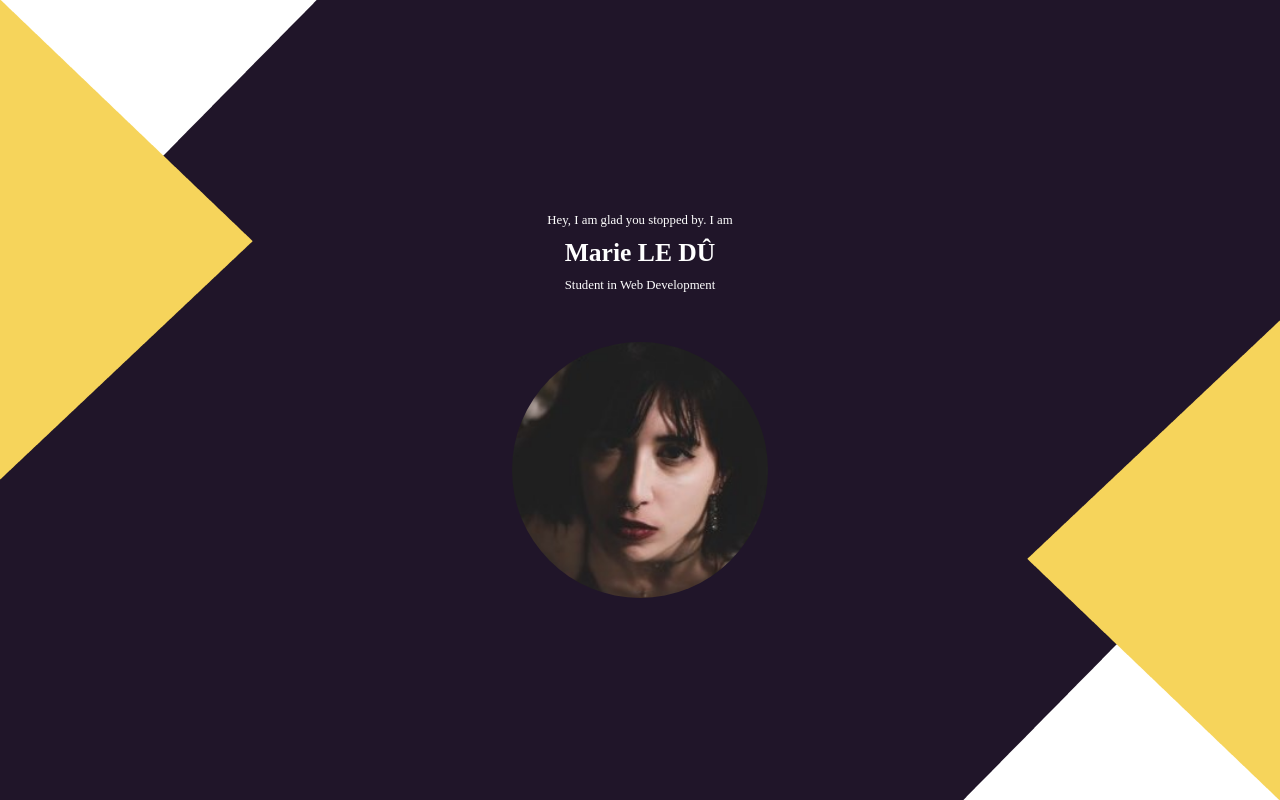
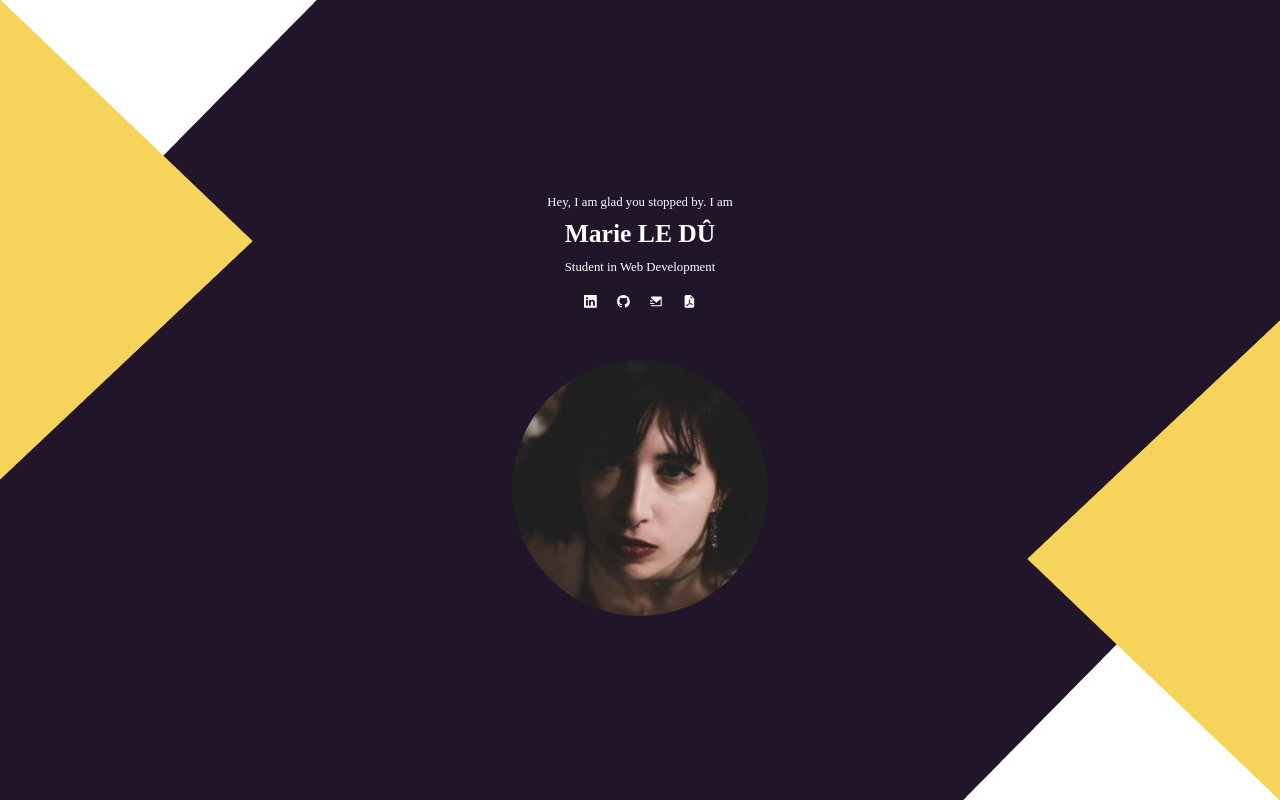
Before and after one commit to MoumouLD/marield.github.io, a React (Create React App) app in the folder portfolio/: page / in a window 1280 px wide. Built offline with nearby package versions, Linux system fonts and the light colour scheme; a web font is replaced by a local one.

Commit message:
nav ok miss link to contact form

```diff
--- a/portfolio/package.json
+++ b/portfolio/package.json
@@ -8,6 +8,7 @@
     "@testing-library/user-event": "^13.5.0",
     "react": "^18.2.0",
     "react-dom": "^18.2.0",
+    "react-icons": "^4.7.1",
     "react-scripts": "5.0.1",
     "web-vitals": "^2.1.4"
   },
--- a/portfolio/src/containers/Header/Header.jsx
+++ b/portfolio/src/containers/Header/Header.jsx
@@ -1,5 +1,6 @@
 import React from "react";
 import './header.css';
+import Nav from "../Navbar/Nav";
 import Photo from '../../assets/Marie-1.jpg'
 
 const Header = () => {
@@ -11,6 +12,8 @@ const Header = () => {
                 <p>Student in Web Development</p>
             </div>
 
+            <Nav></Nav>
+
             <img id="profil-pic" src={Photo} alt='profil'/>
 
         </header>
--- /dev/null
+++ b/portfolio/src/containers/Navbar/Nav.jsx
@@ -0,0 +1,36 @@
+import React from "react";
+import './nav.css';
+import {BsLinkedin} from 'react-icons/bs';
+import {RiMailSendFill} from 'react-icons/ri';
+import {BsGithub} from 'react-icons/bs';
+import {BsFillFileEarmarkPdfFill} from 'react-icons/bs';
+import CV from '../../assets/cv.pdf'
+
+const Nav = () => {
+    const onButtonClick = () => {
+        // using Java Script method to get PDF file
+        fetch('cv.pdf').then(response => {
+            response.blob().then(blob => {
+                // Creating new object of PDF file
+                const fileURL = window.URL.createObjectURL('cv.pdf');
+                // Setting various property values
+                let alink = document.createElement('a');
+                alink.href = fileURL;
+                alink.download = 'cv.pdf';
+                alink.click();
+            })
+        })
+    }
+    return (
+        <nav className="nav_container">
+            <ul className="nav_container_list">
+                <li className="list_items linkedin"> <a href="https://www.linkedin.com/in/marieledu/" target="_blank"><BsLinkedin/></a></li>
+                <li className="list_items github"> <a href="https://github.com/MoumouLD" target="_blank"><BsGithub/></a></li>
+                <li className="list_items mail"><RiMailSendFill/></li>
+                <li className="list_items pdf"><a href={CV} target="_blank" rel="noreferrer"><BsFillFileEarmarkPdfFill/></a></li>
+            </ul>
+        </nav>
+    )
+}
+
+export default Nav;
--- /dev/null
+++ b/portfolio/src/containers/Navbar/nav.css
@@ -0,0 +1,21 @@
+.nav_container_list {
+    display: flex;
+    justify-content: center;
+    list-style-type:none;
+    margin: 0;
+    padding: 0;
+}
+
+.list_items  {
+    padding: 10px;
+
+}
+
+a {
+    color: white;
+}
+
+.list_items:hover{
+    opacity: 0.2;
+    cursor: pointer;
+}
```
Also changed, not shown: 2 other files (tests, documents, lock files or other folders).
